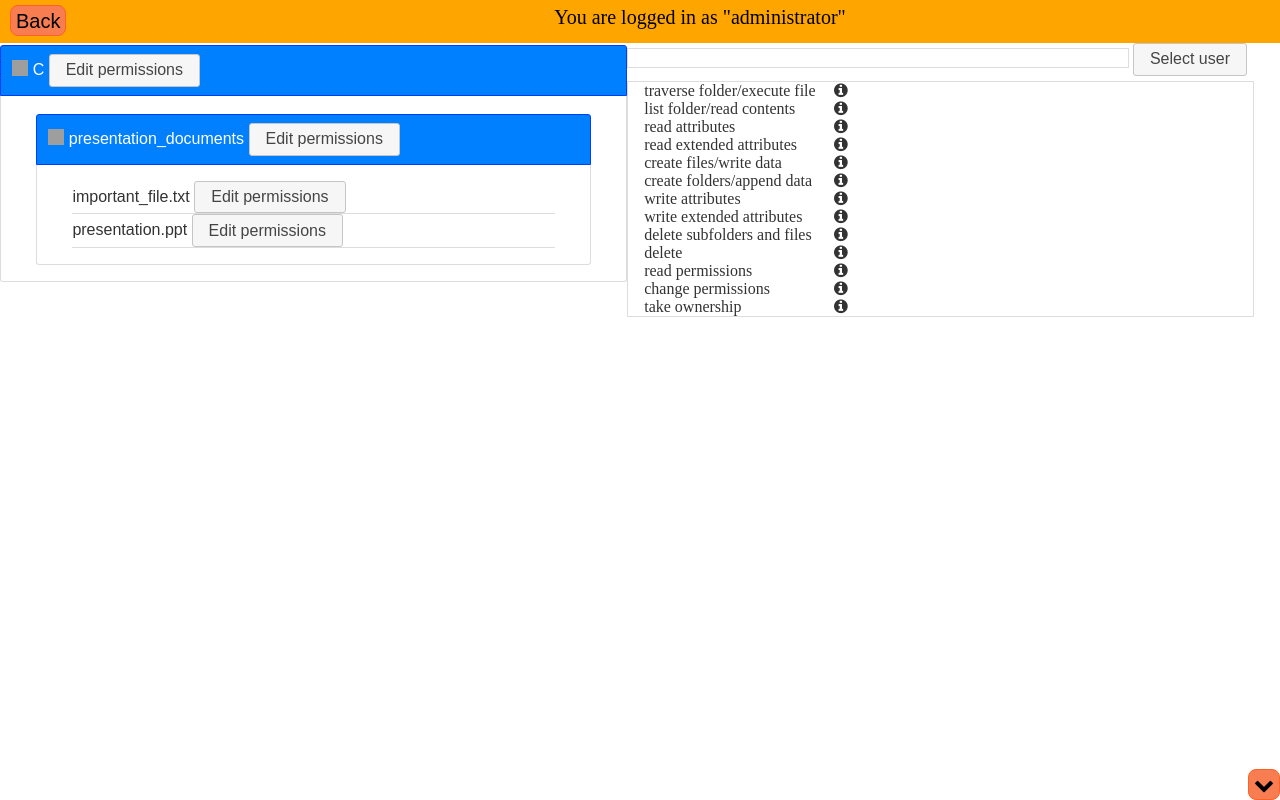
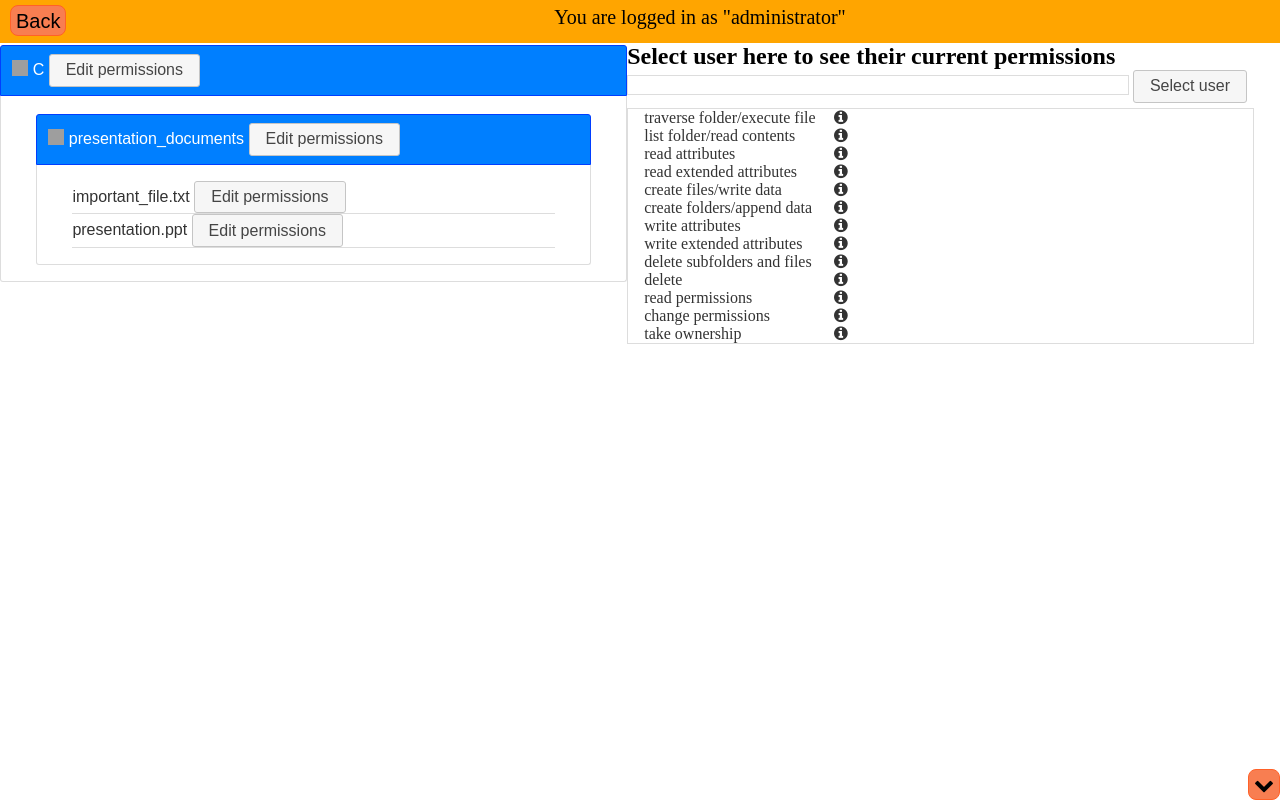
Before and after one commit to CSE256-Spring24/problem-solving-project-skctb, a website: page wrapper_add_new_user.html in a window 1280 px wide. Drawn offline with nearby package versions, Linux system fonts and the light colour scheme; grey boxes are pictures that could not be loaded; a web font is replaced by a local one.

Commit message:
Effective permissions panel edit

```diff
--- a/fileperms_style.css
+++ b/fileperms_style.css
@@ -36,3 +36,8 @@
 .no-close .ui-dialog-titlebar-close {
     display: none;
 }
+
+.user-selection-text {
+    font-size: 24px;
+    font-weight: bold;
+}
--- a/view.js
+++ b/view.js
@@ -6,14 +6,17 @@
         // !! need to make above line more general
         // $('#permission').attr('filepath', $(this).attr('username'))
     })
+
+    // (Christine) Description for effective permissions panel
+    var panel_description = '<p class="user-selection-text">Select user here to see their current permissions</p>'
+    $('#sidepanel').append(panel_description)
+
     // show user selector/append to side panel element
     $('#sidepanel').append(user_selector)
 
     var effective_permissions = define_new_effective_permissions("permission", add_icon_col = true, which_permissions = null)
     // show side panel
     $('#sidepanel').append(effective_permissions)
-
-
 
     // 1. Define the dialog
     var new_dialog = define_new_dialog('new', 'test title')
@@ -42,10 +45,9 @@
 
     // (Christine) Define confirmation dialog
     var confirmation_dialog = define_new_dialog('new', 'Confirmation of Change')
-    // (Christine) Open confirmation dialog
-    // *need to figure out how to make it so it only shows when an actual edit happens
-    $('#perm-dialog-ok-button.ui-button.ui-corner-all.ui-widget').click(function(){
-        console.log('ok button clicked!')
+    // (Christine) Open confirmation dialog when an edit to permissions is made
+    $('.groupcheckbox').click(function(){
+        console.log('checkbox button clicked!')
         confirmation_dialog.empty().append('Your change has been made.').dialog('open')
     })
 
```
